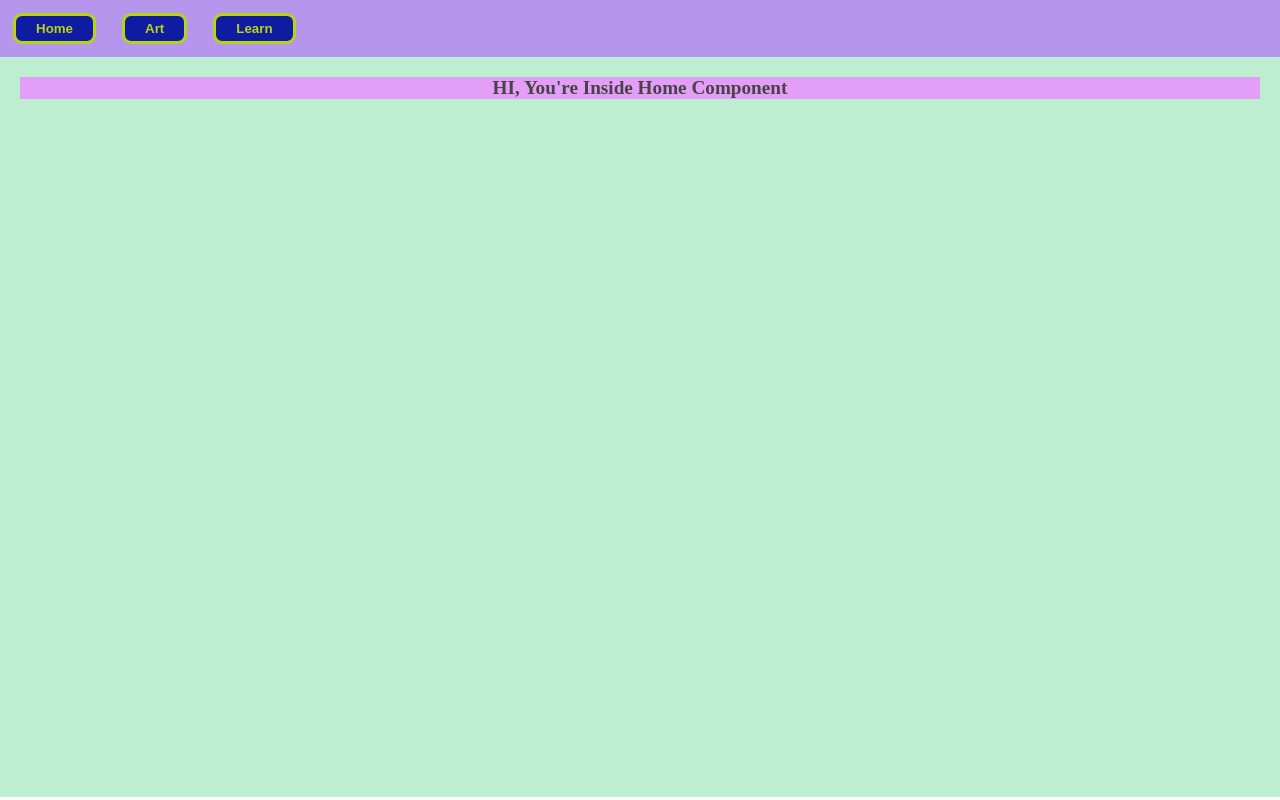
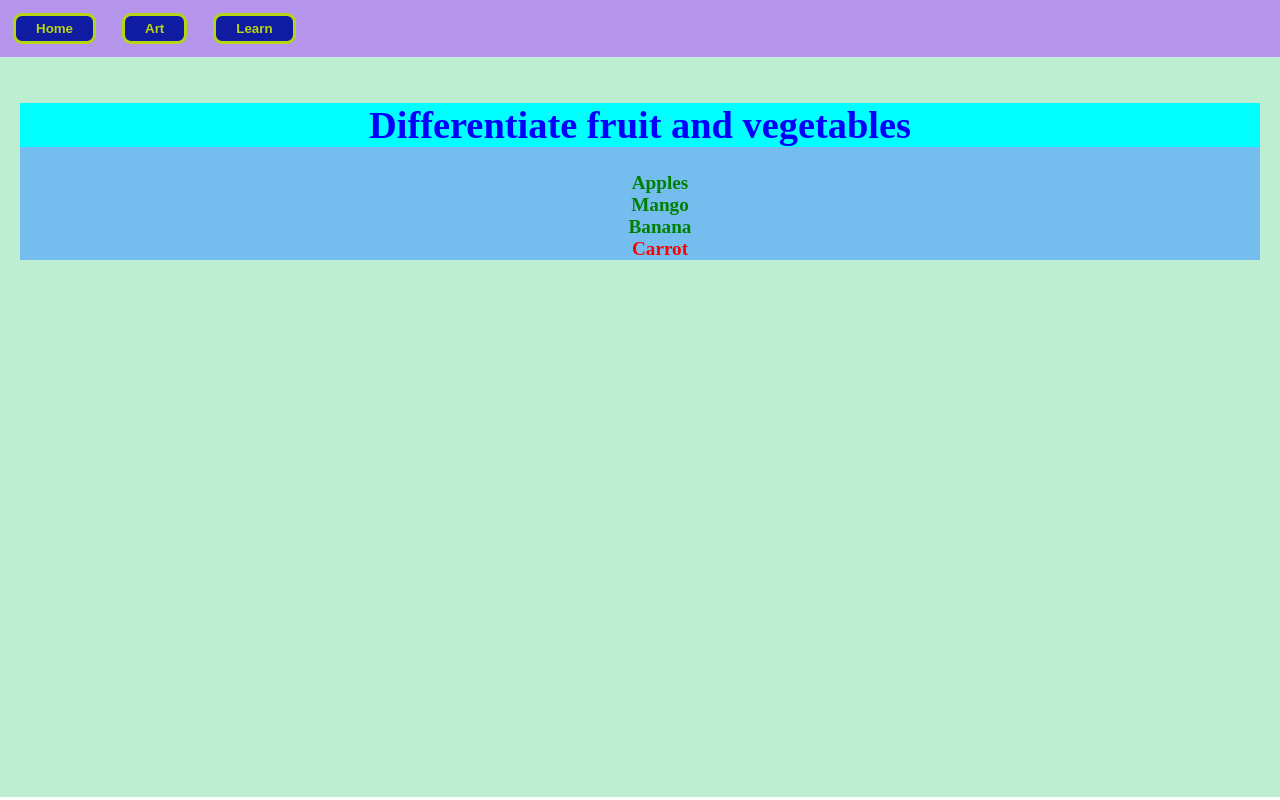
Before and after one commit to Rushika-Gowlikar/React-JS, a React (Create React App) app: page / in a window 1280 px wide. Both pictures are taken after a click on the button "Home". Built offline with nearby package versions, Linux system fonts and the light colour scheme.

Commit message:
updated useState changes

```diff
--- a/src/components/art/art.css
+++ b/src/components/art/art.css
@@ -1,4 +1,4 @@
 .art-page{
-    background-color: rgb(176, 200, 243);
+    background-color: rgb(221, 237, 48);
 
 }
--- a/src/components/home/home.css
+++ b/src/components/home/home.css
@@ -1,4 +1,11 @@
 .home-page{
-    background-color: rgb(227, 159, 247);
+    background-color: rgb(118, 189, 239);
 
 }
+ul{
+    list-style-type: none;
+}
+.heading{
+    color: blue;
+    background-color: aqua;
+}
--- a/src/components/home/home.js
+++ b/src/components/home/home.js
@@ -1,4 +1,26 @@
 import './home.css'
 export default function Home(){
-    return (<div className='home-page'>HI, You're Inside Home Component</div>)
+const listOfItems =[
+    { title: 'Apples', id: 1 , isFruit: true},
+    { title: 'Mango', id: 2 , isFruit: true},
+    { title: 'Banana', id: 3 ,isFruit: true},
+    { title: 'Carrot', id: 3 ,isFruit: false},
+]
+
+
+const listing = listOfItems.map(data=>
+    <li key={data.id} style={{color: data.isFruit? 'green': 'red'}}>
+      {data.title}
+    </li>
+
+)
+
+    return (<div className='home-page'>
+        <h1 className='heading'>Differentiate fruit and vegetables</h1>
+            <ul>
+               {listing}
+
+            </ul>
+
+    </div>)
 }
--- a/src/components/learn/learn.css
+++ b/src/components/learn/learn.css
@@ -1,4 +1,20 @@
 .learn-page{
     background-color: rgb(220, 209, 159);
+    padding: 30px;
 
 }
+.inputField{
+    height: 30px;
+    width: 200px;
+    border-radius: 3px;
+    border: none;
+    text-align: center;
+
+}
+.inputField:hover{
+    height: 30px;
+    width: 200px;
+    border-radius: 3px;
+    border: 3px solid blue;
+
+}
--- a/src/components/learn/learn.js
+++ b/src/components/learn/learn.js
@@ -1,4 +1,14 @@
+import { useState } from 'react'
 import './learn.css'
 export default function Learn(){
-    return (<div className='learn-page'>HI, You're Inside Learn Component</div>)
+ const [initialValue, setNewValue]= useState("Neo")
+  function UpdateValue($event){
+setNewValue($event.target.value)
+  }
+
+
+    return (<div className='learn-page'>
+        <input type='text' className='inputField' value={initialValue} onChange={UpdateValue}/><br/>
+        {initialValue}
+    </div>)
 }
```
